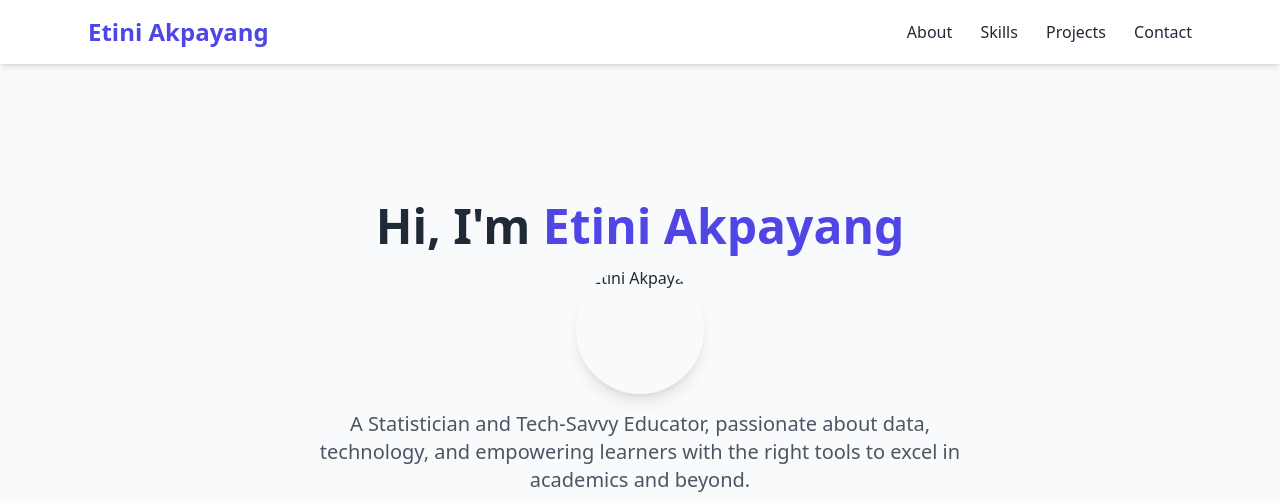
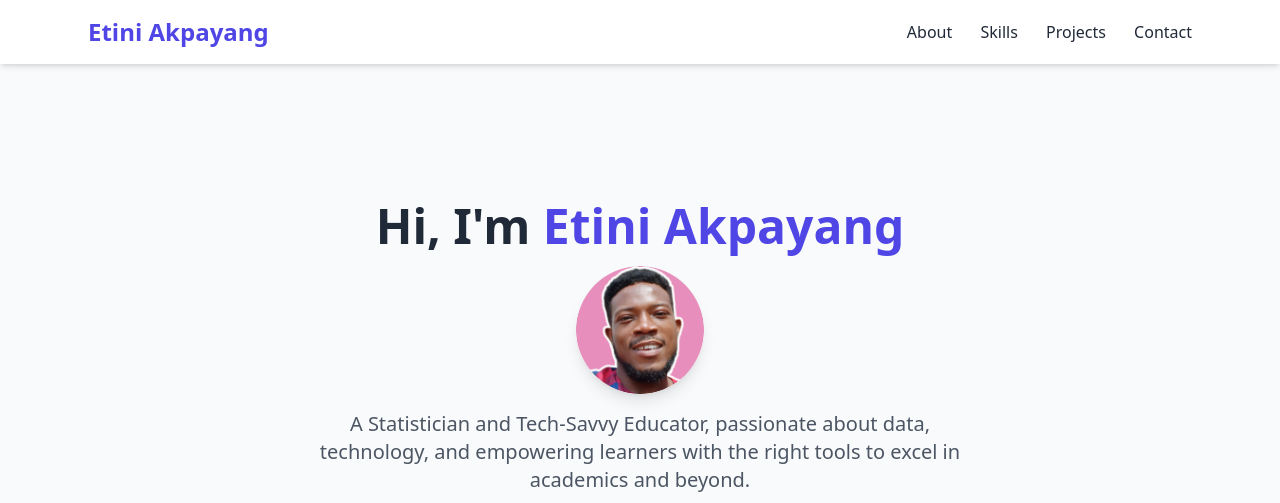
Before and after one commit to Prince-akpayang/prince-akpayang.github.io, a plain HTML site: page index.html in a window 1280 px wide. Shown: the top 503 px of the page. Drawn offline with nearby package versions, Linux system fonts and the light colour scheme.

Commit message:
Update index.html

```diff
--- a/index.html
+++ b/index.html
@@ -25,7 +25,7 @@
   <!-- Hero Section -->
   <section class="min-h-screen flex flex-col justify-center items-center text-center px-6">
     <h2 class="text-4xl md:text-5xl font-bold mb-4">Hi, I'm <span class="text-indigo-600">Etini Akpayang</span></h2>
-    <img src="profile.png" alt="Etini Akpayang" class="w-32 h-32 rounded-full shadow-lg mb-4">
+    <img src="assets/profile.png" alt="Etini Akpayang" class="w-32 h-32 rounded-full shadow-lg mb-4">
     <p class="text-lg md:text-xl text-gray-600 max-w-2xl mb-6">
       A Statistician and Tech-Savvy Educator, passionate about data, technology, and empowering learners with the right tools to excel in academics and beyond.
     </p>
```
